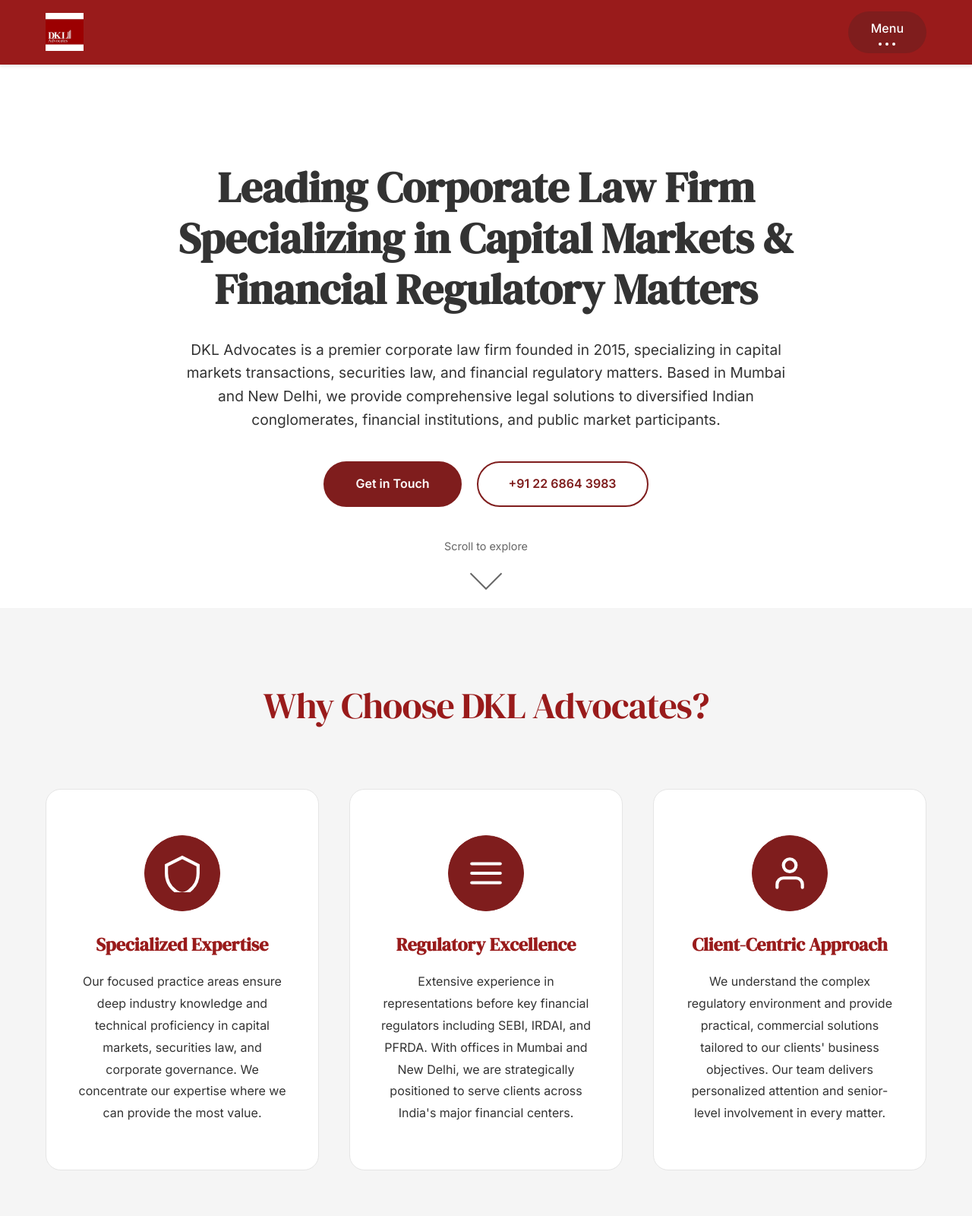
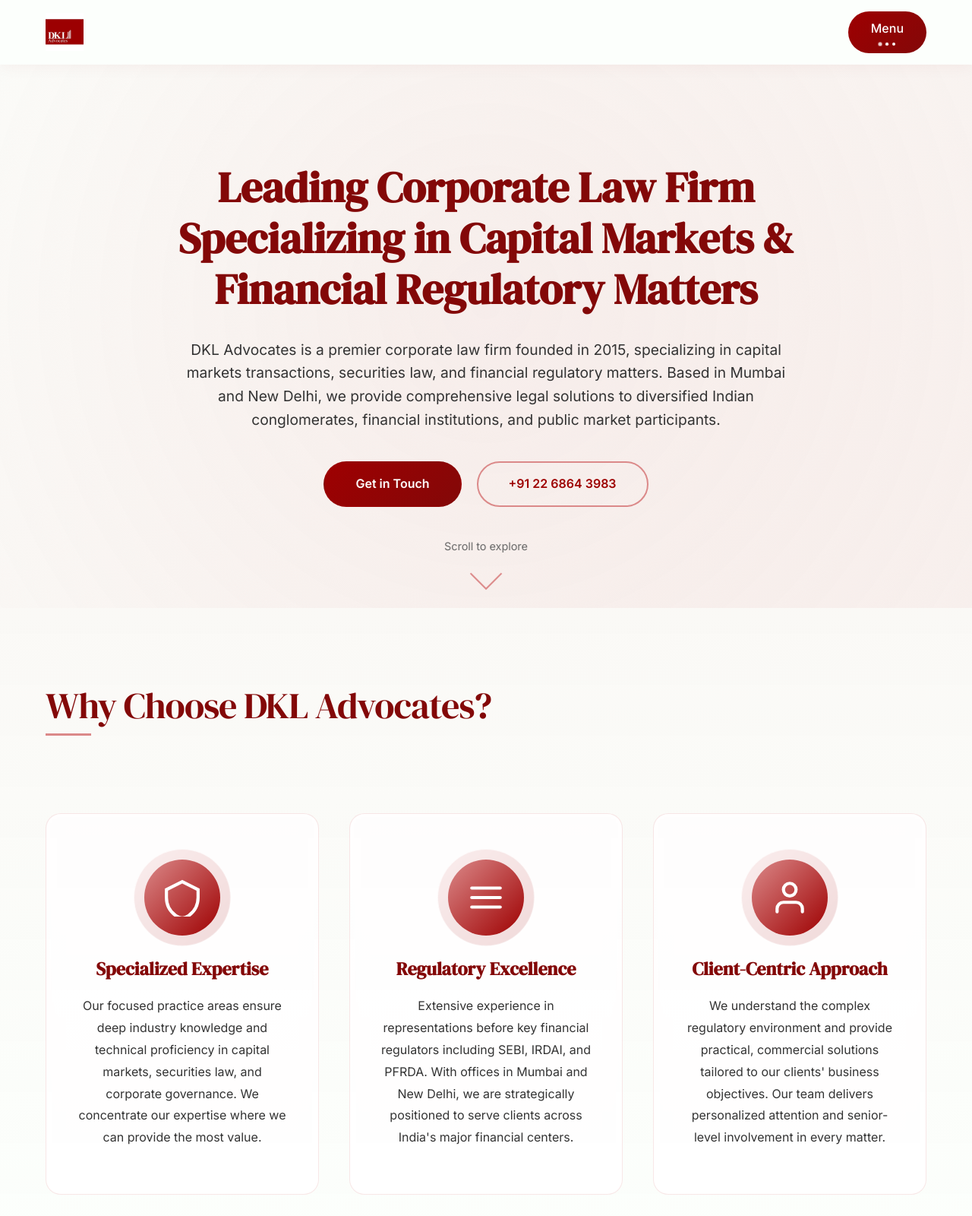
Before and after one commit to theIndrajeet/dkl-adv, a plain HTML site: page index.html in a window 1280 px wide. Shown: the top 1600 px of the page at 76% size. Drawn offline with nearby package versions, Linux system fonts and the light colour scheme.

Commit message:
Redesign website with new 4-color palette and minimalistic animations

```diff
--- a/script.js
+++ b/script.js
@@ -78,23 +78,55 @@ document.querySelectorAll('a[href^="#"]').forEach(anchor => {
     });
 });
 
-// Reveal on scroll
-const revealOnScroll = () => {
-    const reveals = document.querySelectorAll('.section');
-    const windowHeight = window.innerHeight;
+// Reveal on scroll with Intersection Observer
+const observerOptions = {
+    threshold: 0.1,
+    rootMargin: '0px 0px -50px 0px'
+};
 
-    reveals.forEach(reveal => {
-        const revealTop = reveal.getBoundingClientRect().top;
-        const revealPoint = 150;
-
-        if (revealTop < windowHeight - revealPoint) {
-            reveal.classList.add('visible');
+const observer = new IntersectionObserver((entries) => {
+    entries.forEach(entry => {
+        if (entry.isIntersecting) {
+            entry.target.style.opacity = '1';
+            entry.target.style.transform = 'translateY(0)';
         }
     });
-};
+}, observerOptions);
 
-window.addEventListener('scroll', revealOnScroll);
-revealOnScroll();
+// Observe all sections and cards
+document.addEventListener('DOMContentLoaded', () => {
+    const elementsToObserve = document.querySelectorAll('.feature-card, .service-card-large, .contact-card, .practice-card');
+    elementsToObserve.forEach(el => {
+        el.style.opacity = '0';
+        el.style.transform = 'translateY(30px)';
+        el.style.transition = 'all 0.6s cubic-bezier(0.4, 0, 0.2, 1)';
+        observer.observe(el);
+    });
+});
+
+// Navbar scroll effect
+let lastScroll = 0;
+const navbar = document.querySelector('.navbar');
+
+window.addEventListener('scroll', () => {
+    const currentScroll = window.pageYOffset;
+
+    // Add scrolled class for styling
+    if (currentScroll > 50) {
+        navbar.classList.add('scrolled');
+    } else {
+        navbar.classList.remove('scrolled');
+    }
+
+    // Hide/show navbar on scroll
+    if (currentScroll > lastScroll && currentScroll > 100) {
+        navbar.style.transform = 'translateY(-100%)';
+    } else {
+        navbar.style.transform = 'translateY(0)';
+    }
+
+    lastScroll = currentScroll;
+});
 
 // Menu Toggle Function
 function toggleMenu() {
@@ -118,3 +150,35 @@ document.addEventListener('keydown', (e) => {
         }
     }
 });
+
+// Parallax effect for hero section
+window.addEventListener('scroll', () => {
+    const scrolled = window.pageYOffset;
+    const heroContent = document.querySelector('.hero-content');
+    const scrollIndicator = document.querySelector('.scroll-indicator');
+
+    if (heroContent) {
+        heroContent.style.transform = `translateY(${scrolled * 0.5}px)`;
+        heroContent.style.opacity = 1 - (scrolled * 0.001);
+    }
+
+    if (scrollIndicator) {
+        scrollIndicator.style.opacity = 1 - (scrolled * 0.01);
+    }
+});
+
+// Add hover effect to cards
+document.addEventListener('DOMContentLoaded', () => {
+    const cards = document.querySelectorAll('.feature-card, .service-card-large, .contact-card');
+
+    cards.forEach(card => {
+        card.addEventListener('mouseenter', function(e) {
+            const rect = this.getBoundingClientRect();
+            const x = e.clientX - rect.left;
+            const y = e.clientY - rect.top;
+
+            this.style.setProperty('--mouse-x', `${x}px`);
+            this.style.setProperty('--mouse-y', `${y}px`);
+        });
+    });
+});
--- a/styles.css
+++ b/styles.css
@@ -6,16 +6,15 @@
 }
 
 :root {
-    --bg-color: #fff;
+    --bg-color: #FCFFFC; /* Baby powder - main background */
     --text-color: #333;
-    --primary-red: #991b1b;
-    --accent-red: #b91c1c;
-    --button-red: #7f1d1d; /* Darker red for buttons */
-    --button-red-hover: #450a0a; /* Even darker red for hover */
-    --gray-light: #f5f5f5;
+    --primary-red: #9E0001; /* Penn red - primary accent */
+    --accent-pink: #DB8989; /* Light coral - secondary accent */
+    --dark-red: #830808; /* Maroon - dark accents */
+    --gray-light: #f8f8f8;
     --gray-medium: #666;
     --gray-dark: #333;
-    --border-color: #e5e5e5;
+    --border-color: rgba(219, 137, 137, 0.2); /* Light coral with transparency */
 }
 
 body {
@@ -32,6 +31,12 @@ h1, h2, h3, h4, h5, h6 {
     font-family: 'DM Serif Display', serif;
     font-weight: 400;
     line-height: 1.2;
+    color: var(--dark-red);
+}
+
+/* Smooth scrolling */
+html {
+    scroll-behavior: smooth;
 }
 
 /* Container */
@@ -45,6 +50,20 @@ h1, h2, h3, h4, h5, h6 {
 .section {
     padding: 5rem 0;
     position: relative;
+    opacity: 0;
+    transform: translateY(20px);
+    animation: fadeInUp 0.8s ease forwards;
+}
+
+.section:nth-child(2) { animation-delay: 0.2s; }
+.section:nth-child(3) { animation-delay: 0.4s; }
+.section:nth-child(4) { animation-delay: 0.6s; }
+
+@keyframes fadeInUp {
+    to {
+        opacity: 1;
+        transform: translateY(0);
+    }
 }
 
 .hidden {
@@ -56,7 +75,24 @@ h1, h2, h3, h4, h5, h6 {
     font-size: 3rem;
     margin-bottom: 2rem;
     letter-spacing: -1px;
-    color: var(--primary-red);
+    color: var(--dark-red);
+    position: relative;
+    display: inline-block;
+}
+
+.section-title::after {
+    content: '';
+    position: absolute;
+    bottom: -10px;
+    left: 0;
+    width: 60px;
+    height: 3px;
+    background: var(--accent-pink);
+    transition: width 0.3s ease;
+}
+
+.section-title:hover::after {
+    width: 100%;
 }
 
 .section-subtitle {
@@ -85,10 +121,17 @@ h1, h2, h3, h4, h5, h6 {
     position: fixed;
     top: 0;
     width: 100%;
-    background: var(--primary-red);
+    background: rgba(252, 255, 252, 0.95);
+    backdrop-filter: blur(10px);
     z-index: 1000;
     padding: 15px 0;
-    box-shadow: 0 2px 4px rgba(0,0,0,0.1);
+    box-shadow: 0 2px 20px rgba(131, 8, 8, 0.05);
+    transition: all 0.3s ease;
+}
+
+.navbar.scrolled {
+    padding: 10px 0;
+    box-shadow: 0 2px 30px rgba(131, 8, 8, 0.1);
 }
 
 .nav-container {
@@ -104,6 +147,11 @@ h1, h2, h3, h4, h5, h6 {
     height: 50px;
     display: flex;
     align-items: center;
+    transition: transform 0.3s ease;
+}
+
+.nav-logo:hover {
+    transform: scale(1.05);
 }
 
 .nav-logo img {
@@ -114,7 +162,7 @@ h1, h2, h3, h4, h5, h6 {
 
 /* Menu Button */
 .menu-button {
-    background: var(--button-red);
+    background: linear-gradient(135deg, var(--primary-red), var(--dark-red));
     color: #fff;
     padding: 10px 30px;
     border-radius: 30px;
@@ -122,12 +170,30 @@ h1, h2, h3, h4, h5, h6 {
     transition: all 0.3s ease;
     text-align: center;
     position: relative;
+    overflow: hidden;
+}
+
+.menu-button::before {
+    content: '';
+    position: absolute;
+    top: 50%;
+    left: 50%;
+    width: 0;
+    height: 0;
+    background: rgba(255, 255, 255, 0.2);
+    border-radius: 50%;
+    transform: translate(-50%, -50%);
+    transition: width 0.6s, height 0.6s;
+}
+
+.menu-button:hover::before {
+    width: 300px;
+    height: 300px;
 }
 
 .menu-button:hover {
-    transform: scale(1.05);
-    background: var(--button-red-hover);
-    box-shadow: 0 5px 20px rgba(127, 29, 29, 0.3);
+    transform: translateY(-2px);
+    box-shadow: 0 10px 30px rgba(158, 0, 1, 0.3);
 }
 
 .menu-text {
@@ -135,12 +201,16 @@ h1, h2, h3, h4, h5, h6 {
     font-weight: 500;
     display: block;
     margin-bottom: 5px;
+    position: relative;
+    z-index: 1;
 }
 
 .menu-dots {
     display: flex;
     justify-content: center;
     gap: 5px;
+    position: relative;
+    z-index: 1;
 }
 
 .dot {
@@ -149,6 +219,15 @@ h1, h2, h3, h4, h5, h6 {
     background: #fff;
     border-radius: 50%;
     display: block;
+    animation: dotPulse 2s infinite;
+}
+
+.dot:nth-child(2) { animation-delay: 0.2s; }
+.dot:nth-child(3) { animation-delay: 0.4s; }
+
+@keyframes dotPulse {
+    0%, 100% { transform: scale(1); opacity: 1; }
+    50% { transform: scale(1.5); opacity: 0.7; }
 }
 
 /* Menu Overlay */
@@ -158,7 +237,7 @@ h1, h2, h3, h4, h5, h6 {
     left: 0;
     width: 100%;
     height: 100%;
-    background: var(--primary-red);
+    background: linear-gradient(135deg, var(--dark-red), var(--primary-red));
     display: flex;
     flex-direction: column;
     align-items: center;
@@ -202,7 +281,18 @@ h1, h2, h3, h4, h5, h6 {
     font-weight: 700;
     transition: all 0.3s ease;
     position: relative;
-}
+    opacity: 0;
+    transform: translateY(20px);
+}
+
+.menu-overlay.active .menu-items a {
+    opacity: 1;
+    transform: translateY(0);
+}
+
+.menu-overlay.active .menu-items a:nth-child(1) { transition-delay: 0.1s; }
+.menu-overlay.active .menu-items a:nth-child(2) { transition-delay: 0.2s; }
+.menu-overlay.active .menu-items a:nth-child(3) { transition-delay: 0.3s; }
 
 .menu-items a::after {
     content: '';
@@ -211,46 +301,12 @@ h1, h2, h3, h4, h5, h6 {
     left: 0;
     width: 0;
     height: 3px;
-    background: #fff;
+    background: var(--accent-pink);
     transition: width 0.3s ease;
 }
 
 .menu-items a:hover::after {
     width: 100%;
-}
-
-.btn-contact {
-    background: var(--button-red);
-    color: #fff;
-    padding: 0.5rem 1.5rem;
-    border-radius: 30px;
-    font-weight: 600;
-}
-
-.btn-contact:hover {
-    background: var(--button-red-hover);
-    transform: translateY(-1px);
-}
-
-.btn-contact::after {
-    display: none;
-}
-
-.menu-btn {
-    display: none;
-    background: none;
-    border: 1px solid #fff;
-    color: #fff;
-    padding: 0.5rem 1.25rem;
-    border-radius: 20px;
-    font-size: 0.875rem;
-    cursor: pointer;
-    transition: all 0.3s ease;
-}
-
-.menu-btn:hover {
-    background: var(--button-red);
-    color: #fff;
 }
 
 /* Hero Section */
@@ -260,13 +316,25 @@ h1, h2, h3, h4, h5, h6 {
     display: flex;
     align-items: center;
     justify-content: center;
-    background: #fff;
+    background: linear-gradient(135deg, var(--bg-color) 0%, rgba(219, 137, 137, 0.1) 100%);
     overflow: hidden;
-    padding-top: 80px; /* Account for fixed navbar */
-}
-
-#particle-canvas {
-    display: none;
+    padding-top: 80px;
+}
+
+.hero::before {
+    content: '';
+    position: absolute;
+    top: -50%;
+    right: -50%;
+    width: 200%;
+    height: 200%;
+    background: radial-gradient(circle, rgba(219, 137, 137, 0.1) 0%, transparent 70%);
+    animation: rotate 30s linear infinite;
+}
+
+@keyframes rotate {
+    from { transform: rotate(0deg); }
+    to { transform: rotate(360deg); }
 }
 
 .hero-content {
@@ -281,12 +349,15 @@ h1, h2, h3, h4, h5, h6 {
 .hero-title {
     font-size: clamp(2rem, 5vw, 3.5rem);
     font-weight: 700;
-    color: var(--gray-dark);
+    color: var(--dark-red);
     margin-bottom: 30px;
     line-height: 1.2;
     max-width: 900px;
     margin-left: auto;
     margin-right: auto;
+    opacity: 0;
+    transform: translateY(30px);
+    animation: heroFadeIn 1s ease forwards;
 }
 
 .hero-subtitle {
@@ -297,6 +368,16 @@ h1, h2, h3, h4, h5, h6 {
     max-width: 800px;
     margin-left: auto;
     margin-right: auto;
+    opacity: 0;
+    transform: translateY(30px);
+    animation: heroFadeIn 1s ease 0.3s forwards;
+}
+
+@keyframes heroFadeIn {
+    to {
+        opacity: 1;
+        transform: translateY(0);
+    }
 }
 
 .gradient-text {
@@ -315,6 +396,9 @@ h1, h2, h3, h4, h5, h6 {
     margin-top: 30px;
     justify-content: center;
     flex-wrap: wrap;
+    opacity: 0;
+    transform: translateY(30px);
+    animation: heroFadeIn 1s ease 0.6s forwards;
 }
 
 .btn {
@@ -330,28 +414,43 @@ h1, h2, h3, h4, h5, h6 {
 }
 
 .btn-primary {
-    background: var(--button-red);
+    background: linear-gradient(135deg, var(--primary-red), var(--dark-red));
     color: #fff;
-    border: 2px solid var(--button-red);
+    border: 2px solid transparent;
 }
 
 .btn-primary:hover {
-    background: var(--button-red-hover);
     transform: translateY(-2px);
-    box-shadow: 0 10px 30px rgba(127, 29, 29, 0.3);
+    box-shadow: 0 15px 40px rgba(158, 0, 1, 0.3);
 }
 
 .btn-secondary {
     background: transparent;
-    color: var(--button-red);
-    border: 2px solid var(--button-red);
+    color: var(--primary-red);
+    border: 2px solid var(--accent-pink);
+    position: relative;
+}
+
+.btn-secondary::before {
+    content: '';
+    position: absolute;
+    top: 0;
+    left: 0;
+    width: 0;
+    height: 100%;
+    background: var(--accent-pink);
+    transition: width 0.3s ease;
+    z-index: -1;
+}
+
+.btn-secondary:hover::before {
+    width: 100%;
 }
 
 .btn-secondary:hover {
-    background: var(--button-red);
     color: #fff;
     transform: translateY(-2px);
-    box-shadow: 0 10px 30px rgba(127, 29, 29, 0.3);
+    box-shadow: 0 15px 40px rgba(219, 137, 137, 0.3);
 }
 
 /* Accolades Section */
@@ -720,14 +819,14 @@ h1, h2, h3, h4, h5, h6 {
 
 /* Contact Section */
 .contact-section {
-    background: #fff;
+    background: linear-gradient(180deg, transparent 0%, rgba(219, 137, 137, 0.05) 100%);
     padding: 100px 0;
 }
 
 .contact-btn {
     display: inline-block;
     padding: 1rem 3rem;
-    background: var(--button-red);
+    background: linear-gradient(135deg, var(--primary-red), var(--dark-red));
     color: #fff;
     text-decoration: none;
     border-radius: 50px;
@@ -739,8 +838,7 @@ h1, h2, h3, h4, h5, h6 {
 
 .contact-btn:hover {
     transform: translateY(-2px);
-    background: var(--button-red-hover);
-    box-shadow: 0 10px 30px rgba(127, 29, 29, 0.2);
+    box-shadow: 0 15px 40px rgba(158, 0, 1, 0.3);
 }
 
 .contact-links {
@@ -761,7 +859,7 @@ h1, h2, h3, h4, h5, h6 {
 
 /* Footer */
 .footer {
-    background: var(--primary-red);
+    background: linear-gradient(135deg, var(--dark-red), var(--primary-red));
     border-top: 1px solid var(--accent-red);
     padding: 2rem 0;
 }
@@ -937,7 +1035,7 @@ h1, h2, h3, h4, h5, h6 {
 
 /* Why Choose Section */
 .why-choose-section {
-    background: var(--gray-light);
+    background: linear-gradient(180deg, rgba(219, 137, 137, 0.05) 0%, transparent 100%);
     padding: 100px 0;
 }
 
@@ -949,7 +1047,8 @@ h1, h2, h3, h4, h5, h6 {
 }
 
 .feature-card {
-    background: #fff;
+    background: rgba(255, 255, 255, 0.8);
+    backdrop-filter: blur(10px);
     border: 1px solid var(--border-color);
     border-radius: 20px;
     padding: 60px 40px;
@@ -962,24 +1061,22 @@ h1, h2, h3, h4, h5, h6 {
 .feature-card::before {
     content: '';
     position: absolute;
-    top: -50%;
-    left: -50%;
-    width: 200%;
-    height: 200%;
-    background: radial-gradient(circle, rgba(153, 27, 27, 0.03) 0%, transparent 70%);
-    opacity: 0;
-    transition: opacity 0.3s ease;
-    pointer-events: none;
+    top: 0;
+    left: 0;
+    width: 100%;
+    height: 5px;
+    background: linear-gradient(90deg, var(--primary-red), var(--accent-pink));
+    transform: translateX(-100%);
+    transition: transform 0.3s ease;
+}
+
+.feature-card:hover::before {
+    transform: translateX(0);
 }
 
 .feature-card:hover {
     transform: translateY(-10px);
-    border-color: var(--primary-red);
-    box-shadow: 0 20px 60px rgba(153, 27, 27, 0.15);
-}
-
-.feature-card:hover::before {
-    opacity: 1;
+    box-shadow: 0 20px 60px rgba(131, 8, 8, 0.1);
 }
 
 .feature-icon {
@@ -989,9 +1086,28 @@ h1, h2, h3, h4, h5, h6 {
     display: flex;
     align-items: center;
     justify-content: center;
-    background: var(--button-red);
-    border: 1px solid var(--button-red);
+    background: linear-gradient(135deg, var(--accent-pink), var(--primary-red));
     border-radius: 50%;
+    position: relative;
+}
+
+.feature-icon::after {
+    content: '';
+    position: absolute;
+    top: -10px;
+    left: -10px;
+    right: -10px;
+    bottom: -10px;
+    background: linear-gradient(135deg, var(--accent-pink), var(--primary-red));
+    border-radius: 50%;
+    opacity: 0.2;
+    z-index: -1;
+    animation: iconPulse 2s ease infinite;
+}
+
+@keyframes iconPulse {
+    0%, 100% { transform: scale(1); opacity: 0.2; }
+    50% { transform: scale(1.1); opacity: 0.1; }
 }
 
 .feature-icon svg {
@@ -1003,7 +1119,7 @@ h1, h2, h3, h4, h5, h6 {
 
 .feature-card h3 {
     font-size: 1.5rem;
-    color: var(--primary-red);
+    color: var(--dark-red);
     margin-bottom: 20px;
     font-weight: 600;
 }
@@ -1016,7 +1132,7 @@ h1, h2, h3, h4, h5, h6 {
 
 /* Services Preview */
 .services-preview {
-    background: #fff;
+    background: var(--bg-color);
     padding: 100px 0;
 }
 
@@ -1028,7 +1144,8 @@ h1, h2, h3, h4, h5, h6 {
 }
 
 .service-card-large {
-    background: var(--gray-light);
+    background: linear-gradient(135deg, rgba(255, 255, 255, 0.9), rgba(219, 137, 137, 0.1));
+    backdrop-filter: blur(10px);
     border: 1px solid var(--border-color);
     border-radius: 20px;
     padding: 60px 50px;
@@ -1062,7 +1179,7 @@ h1, h2, h3, h4, h5, h6 {
 
 .service-card-large h3 {
     font-size: 1.8rem;
-    color: var(--primary-red);
+    color: var(--dark-red);
     margin-bottom: 25px;
     font-weight: 600;
 }
@@ -1109,7 +1226,7 @@ h1, h2, h3, h4, h5, h6 {
 
 /* Contact Section */
 .contact-section {
-    background: var(--gray-light);
+    background: linear-gradient(180deg, transparent 0%, rgba(219, 137, 137, 0.05) 100%);
     padding: 100px 0;
 }
 
@@ -1124,7 +1241,8 @@ h1, h2, h3, h4, h5, h6 {
 }
 
 .contact-card {
-    background: #fff;
+    background: rgba(255, 255, 255, 0.8);
+    backdrop-filter: blur(10px);
     border: 1px solid var(--border-color);
     border-radius: 20px;
     padding: 60px 50px;
@@ -1137,9 +1255,8 @@ h1, h2, h3, h4, h5, h6 {
 }
 
 .contact-card:hover {
-    border-color: var(--primary-red);
-    box-shadow: 0 20px 60px rgba(153, 27, 27, 0.15);
     transform: translateY(-5px);
+    box-shadow: 0 20px 60px rgba(131, 8, 8, 0.1);
 }
 
 .contact-icon {
@@ -1149,9 +1266,13 @@ h1, h2, h3, h4, h5, h6 {
     display: flex;
     align-items: center;
     justify-content: center;
-    background: var(--button-red);
-    border: 1px solid var(--button-red);
+    background: linear-gradient(135deg, var(--accent-pink), var(--primary-red));
     border-radius: 50%;
+    transition: transform 0.3s ease;
+}
+
+.contact-card:hover .contact-icon {
+    transform: scale(1.1);
 }
 
 .contact-icon svg {
@@ -1163,7 +1284,7 @@ h1, h2, h3, h4, h5, h6 {
 
 .contact-card h3 {
     font-size: 1.5rem;
-    color: var(--primary-red);
+    color: var(--dark-red);
     margin-bottom: 20px;
     font-weight: 600;
 }
@@ -1179,7 +1300,7 @@ h1, h2, h3, h4, h5, h6 {
 
 .contact-link:hover {
     transform: scale(1.05);
-    text-shadow: 0 0 20px rgba(153, 27, 27, 0.5);
+    color: var(--dark-red);
 }
 
 .contact-text {
@@ -1449,6 +1570,12 @@ h1, h2, h3, h4, h5, h6 {
     transform: translateX(-50%);
     text-align: center;
     z-index: 3;
+    opacity: 0;
+    animation: fadeIn 1s ease 1s forwards;
+}
+
+@keyframes fadeIn {
+    to { opacity: 1; }
 }
 
 .scroll-indicator span {
@@ -1462,8 +1589,8 @@ h1, h2, h3, h4, h5, h6 {
     width: 30px;
     height: 30px;
     margin: 0 auto;
-    border-right: 2px solid var(--gray-medium);
-    border-bottom: 2px solid var(--gray-medium);
+    border-right: 2px solid var(--accent-pink);
+    border-bottom: 2px solid var(--accent-pink);
     transform: rotate(45deg);
     animation: scrollBounce 2s infinite;
 }
```
Also changed, not shown: index.html (+0 -1 lines).
